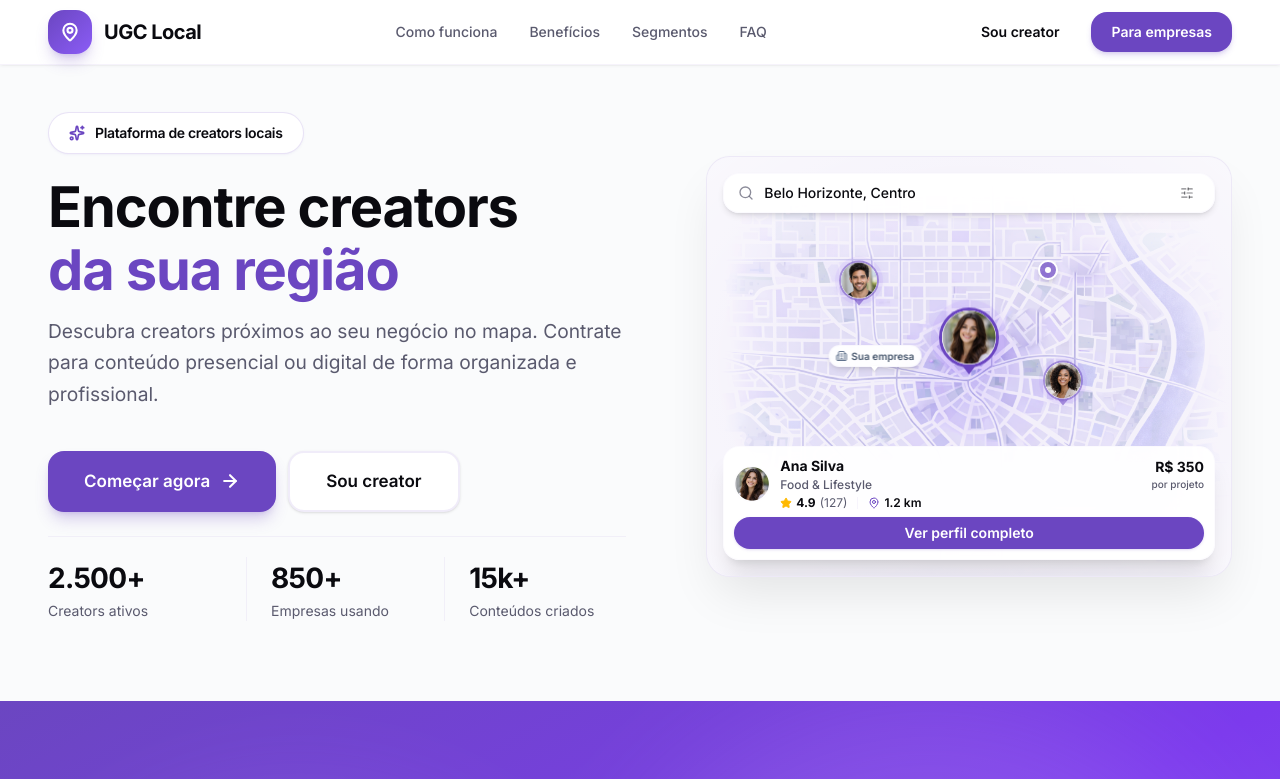
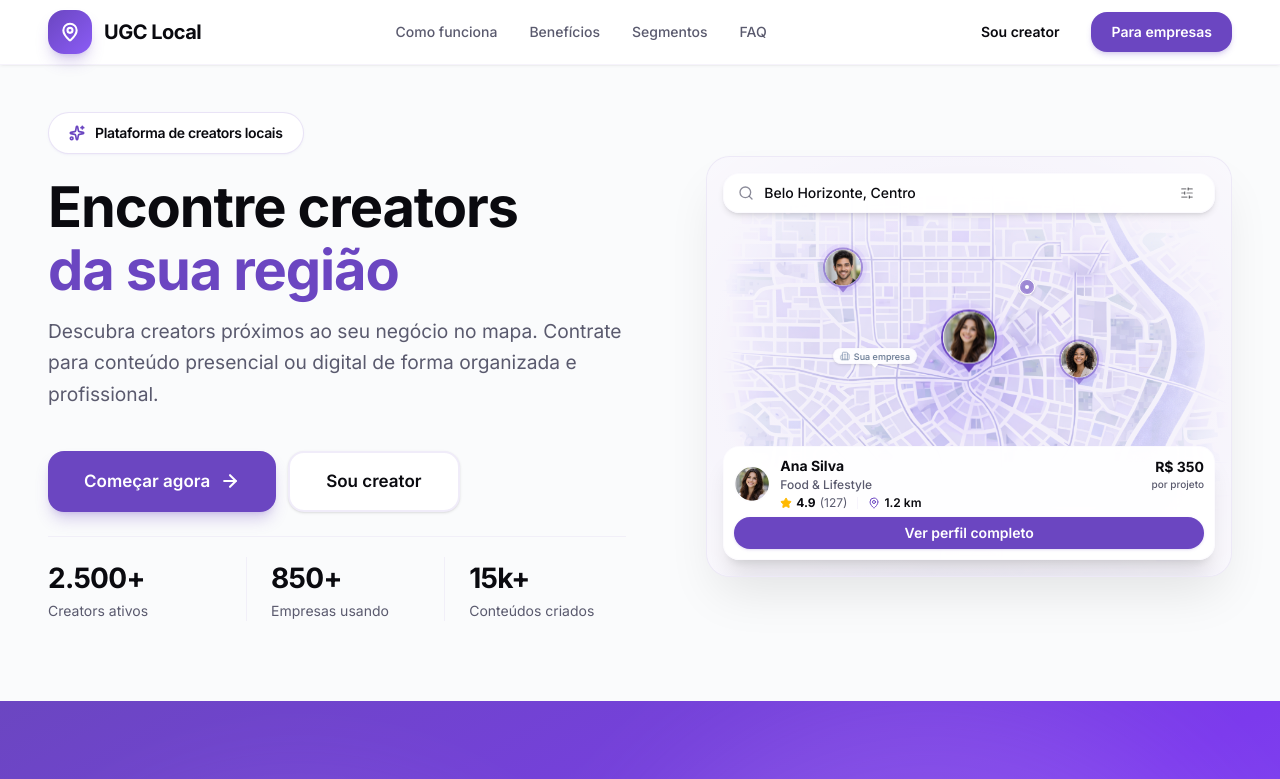
Before and after one commit to MogLuiz/ugc-lp, a Next.js app: page / in a window 1280 px wide. Shown: the top 779 px of the page. Built offline with nearby package versions, Linux system fonts and the light colour scheme.

Commit message:
refactor: map redesing

```diff
--- a/src/components/MapMockup.tsx
+++ b/src/components/MapMockup.tsx
@@ -68,12 +68,12 @@ export function MapMockup() {
         <div className="flex flex-col items-center">
           <div className="relative">
             {/* Pulse animation ring */}
-            <div className="absolute inset-0 rounded-full border-[2.5px] border-primary animate-ping opacity-[0.18]" />
+            <div className="absolute inset-0 rounded-full border-[2px] border-primary animate-ping opacity-[0.14]" />
             {/* Creator photo */}
             <div
-              className="w-[3.75rem] h-[3.75rem] rounded-full overflow-hidden border-[3px] border-primary relative z-10"
+              className="w-14 h-14 rounded-full overflow-hidden border-[2.5px] border-primary relative z-10"
               style={{
-                boxShadow: "0 0 0 8px rgba(139,92,246,0.09), 0 6px 20px rgba(139,92,246,0.2)",
+                boxShadow: "0 0 0 6px rgba(139,92,246,0.07), 0 5px 16px rgba(139,92,246,0.16)",
               }}
             >
               <Image
@@ -94,7 +94,7 @@ export function MapMockup() {
       {/* 6. Creator secundário 1 — upper-left */}
       <div
         className="absolute z-10 -translate-x-1/2 -translate-y-1/2"
-        style={{ left: "29%", top: "30%" }}
+        style={{ left: "26%", top: "27%" }}
       >
         <div className="flex flex-col items-center">
           <div
@@ -116,7 +116,7 @@ export function MapMockup() {
       {/* 7. Creator secundário 2 — right of center */}
       <div
         className="absolute z-10 -translate-x-1/2 -translate-y-1/2"
-        style={{ left: "68%", top: "54%" }}
+        style={{ left: "71%", top: "49%" }}
       >
         <div className="flex flex-col items-center">
           <div
@@ -141,9 +141,9 @@ export function MapMockup() {
         style={{ left: "32%", top: "48%" }}
       >
         <div className="flex flex-col items-center">
-          <div className="bg-white/95 backdrop-blur-sm rounded-lg border border-border/30 shadow-md px-1.5 py-1 flex items-center gap-1">
-            <Building2 className="w-3 h-3 text-slate-500 flex-shrink-0" strokeWidth={2} />
-            <span className="text-[10px] font-semibold text-slate-600 leading-none">Sua empresa</span>
+          <div className="bg-white/90 backdrop-blur-sm rounded-md border border-border/20 shadow-sm px-1.5 py-0.5 flex items-center gap-1">
+            <Building2 className="w-2.5 h-2.5 text-slate-400 flex-shrink-0" strokeWidth={2} />
+            <span className="text-[9px] font-medium text-slate-500 leading-none">Sua empresa</span>
           </div>
           <div className="w-0 h-0 border-l-[4px] border-l-transparent border-r-[4px] border-r-transparent border-t-[5px] border-t-white -mt-px" style={{ filter: "drop-shadow(0 1px 1px rgba(0,0,0,0.08))" }} />
         </div>
@@ -152,10 +152,10 @@ export function MapMockup() {
       {/* 9. Pin simples extra — upper-right, reforça densidade — oculto no mobile */}
       <div
         className="absolute z-10 -translate-x-1/2 -translate-y-1/2 hidden lg:block"
-        style={{ left: "65%", top: "27%" }}
+        style={{ left: "61%", top: "31%" }}
       >
-        <div className="w-5 h-5 rounded-full bg-primary/70 border-2 border-white shadow-md flex items-center justify-center">
-          <div className="w-1.5 h-1.5 rounded-full bg-white" />
+        <div className="w-4 h-4 rounded-full bg-primary/55 border-[1.5px] border-white shadow-sm flex items-center justify-center">
+          <div className="w-1 h-1 rounded-full bg-white" />
         </div>
       </div>
 
```
